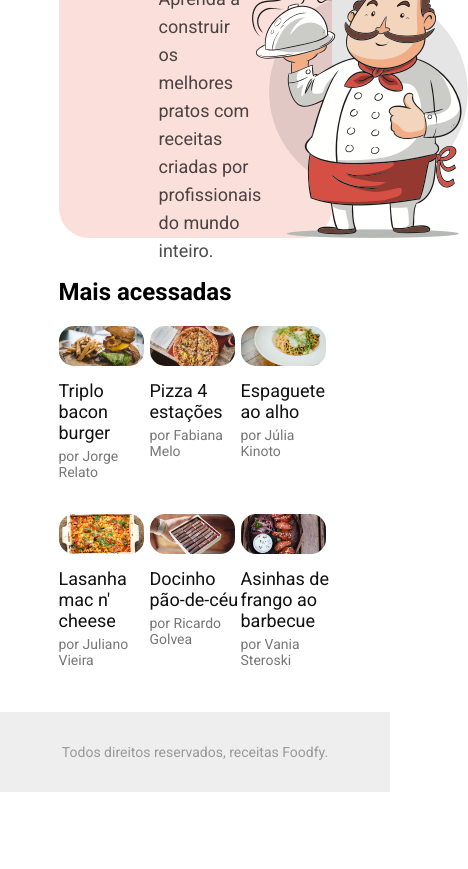
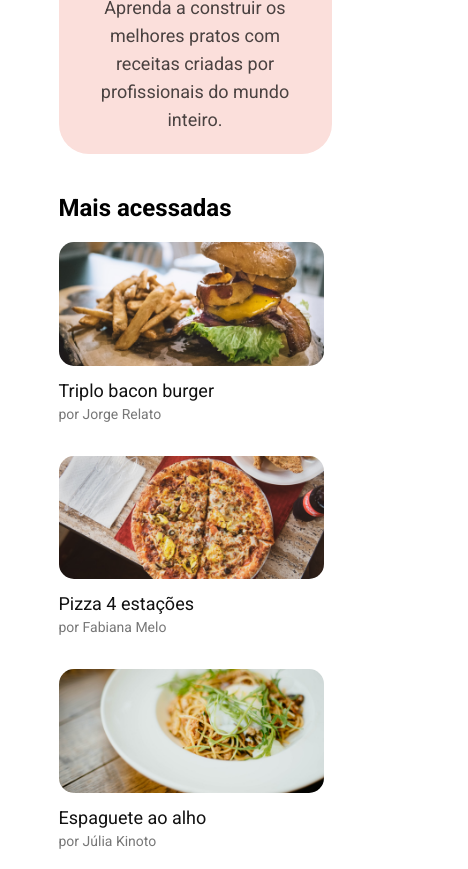
Before and after one commit to CleysonPH/foodfy, a plain HTML site: page index.html in a window 390 px wide. Shown: the part 212-1081 px from the top of the page, 468 px wide, since content can reach past the window. Before the commit the page ends 1004 px from the top, so only its background shows below. Drawn offline with Linux system fonts and the light colour scheme.

Commit message:
Make the site responsive

```diff
--- a/static/css/styles.css
+++ b/static/css/styles.css
@@ -77,6 +77,24 @@ nav > ul {
     margin: 0;
 }
 
+@media(max-width: 900px) {
+    .banner > img {
+        display: none;
+    }
+
+    .banner > div {
+        width: 100%;
+        text-align: center;
+    }
+}
+
+@media(max-width: 500px) {
+    .banner {
+        height: auto;
+        padding: 20px;
+    }
+}
+
 .detail-banner > img {
     width: 100%;
     border-radius: 15px;
@@ -117,6 +135,26 @@ nav > ul {
     color: #777777;
 }
 
+@media(max-width: 900px) {
+    .most-viewed-content {
+        grid-template-columns: repeat(2, 1fr);
+    }
+
+    .recipe-img {
+        max-width: 33vw;
+    }
+}
+
+@media(max-width: 600px) {
+    .most-viewed-content {
+        grid-template-columns: 1fr;
+    }
+
+    .recipe-img {
+        max-width: 68vw;
+    }
+}
+
 .about-section > h1 {
     font-size: 24px;
 }
@@ -148,6 +186,7 @@ nav > ul {
 .ingredients ul {
     list-style: none;
     display: flex;
+    flex-wrap: wrap;
     margin: 0;
     padding: 0;
 }
@@ -157,6 +196,7 @@ nav > ul {
     border-radius: 30px;
     padding: 5px 10px;
     margin-right: 10px;
+    margin-bottom: 5px;
     display: inline-block;
     color: #444444;
 }
```
